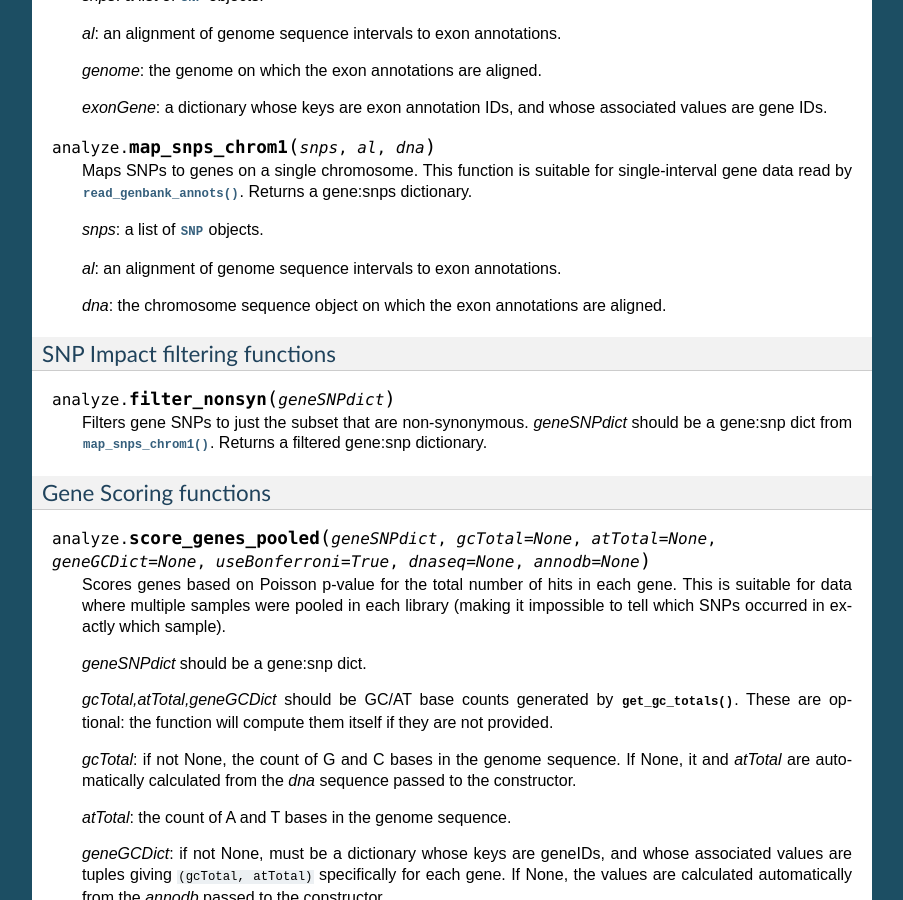
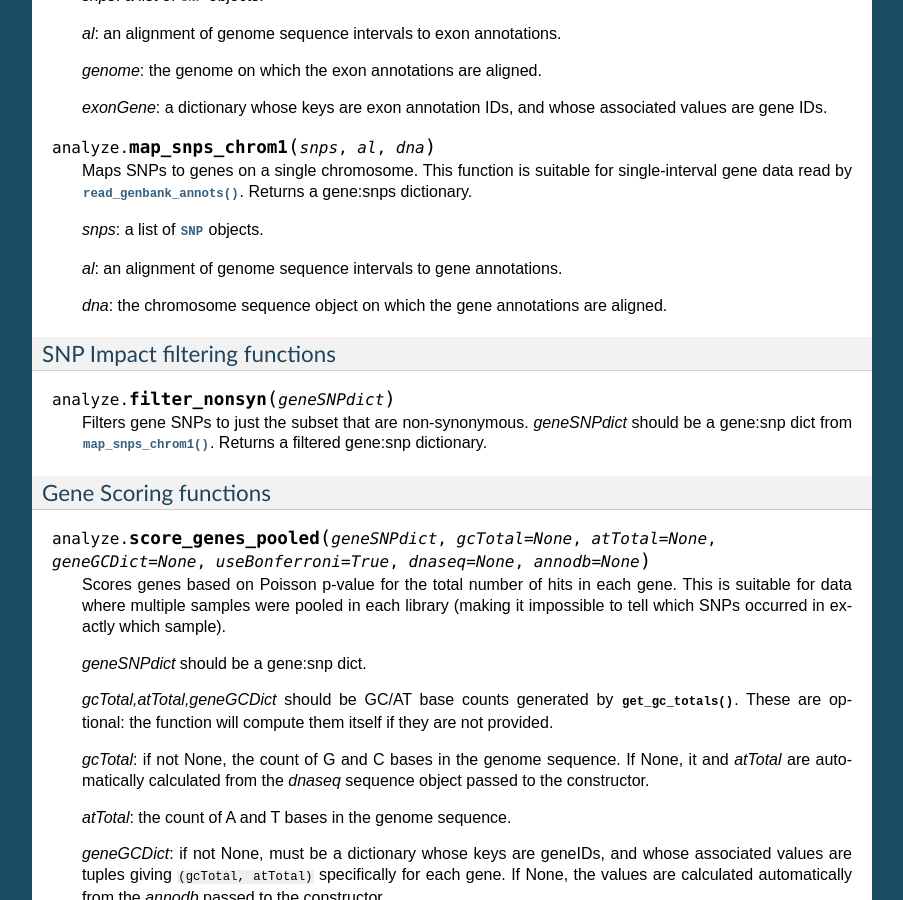
Before and after one commit to cjlee112/phenoseq, a Sphinx documentation site: the page built from doc/reference/analyze.rst, in a window 1280 px wide and 900 px high, scrolled down 3141 px. Shown: the whole window, without its empty margins (198-1101 px from the left). Built offline with Sphinx 7.4.7, drawn with Linux system fonts in a browser that asks for light colours; some of the changed text lies outside the part shown.

Commit message:
fixed minor typos in analyze docs

```diff
--- a/doc/reference/analyze.rst
+++ b/doc/reference/analyze.rst
@@ -227,9 +227,9 @@ SNP - Gene mapping functions
 
    *snps*: a list of :class:`SNP` objects.
 
-   *al*: an alignment of genome sequence intervals to exon annotations.
+   *al*: an alignment of genome sequence intervals to gene annotations.
 
-   *dna*: the chromosome sequence object on which the exon annotations are aligned.
+   *dna*: the chromosome sequence object on which the gene annotations are aligned.
 
 
 SNP Impact filtering functions
@@ -260,7 +260,7 @@ Gene Scoring functions
 
    *gcTotal*: if not None, the count of G and C bases in the genome
    sequence.  If None, it and *atTotal* are automatically calculated from the
-   *dna* sequence passed to the constructor.
+   *dnaseq* sequence object passed to the constructor.
 
    *atTotal*: the count of A and T bases in the genome sequence.
 
```
Also changed, not shown: other parts of doc/reference/analyze.rst (+1 -1 lines).
